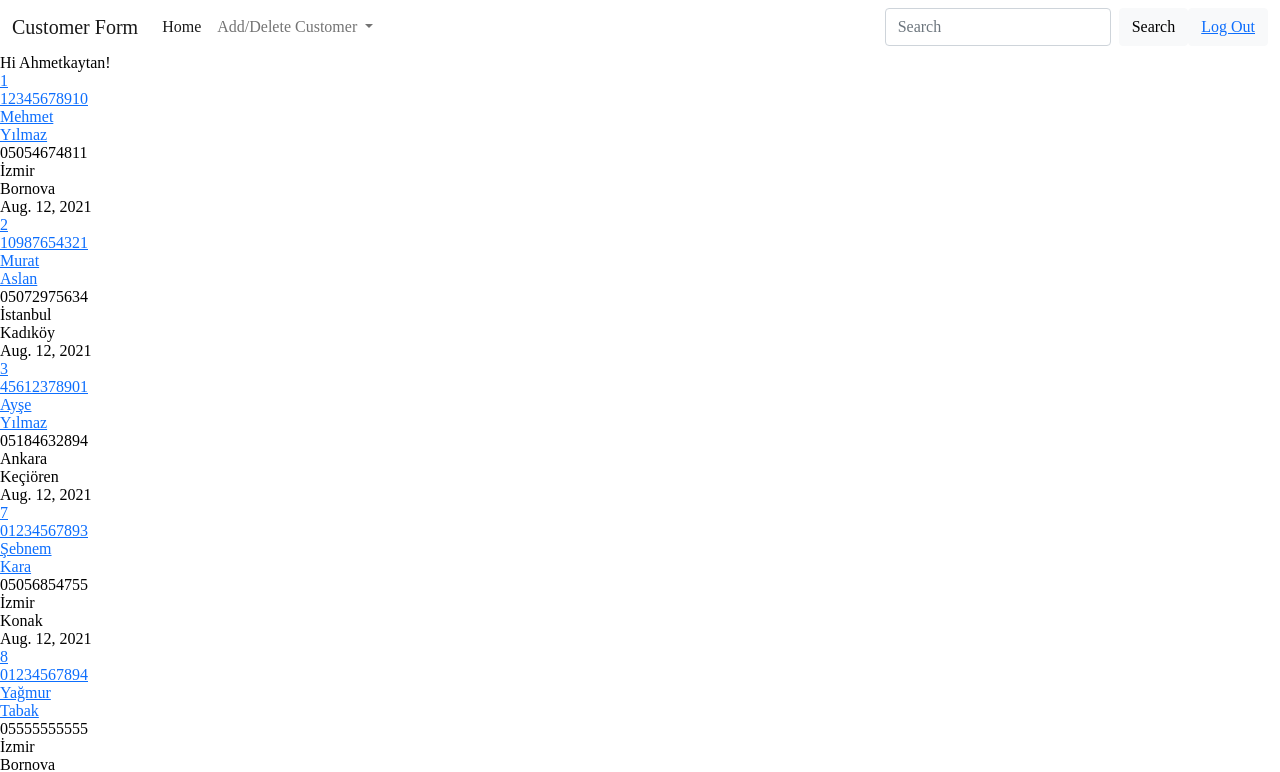
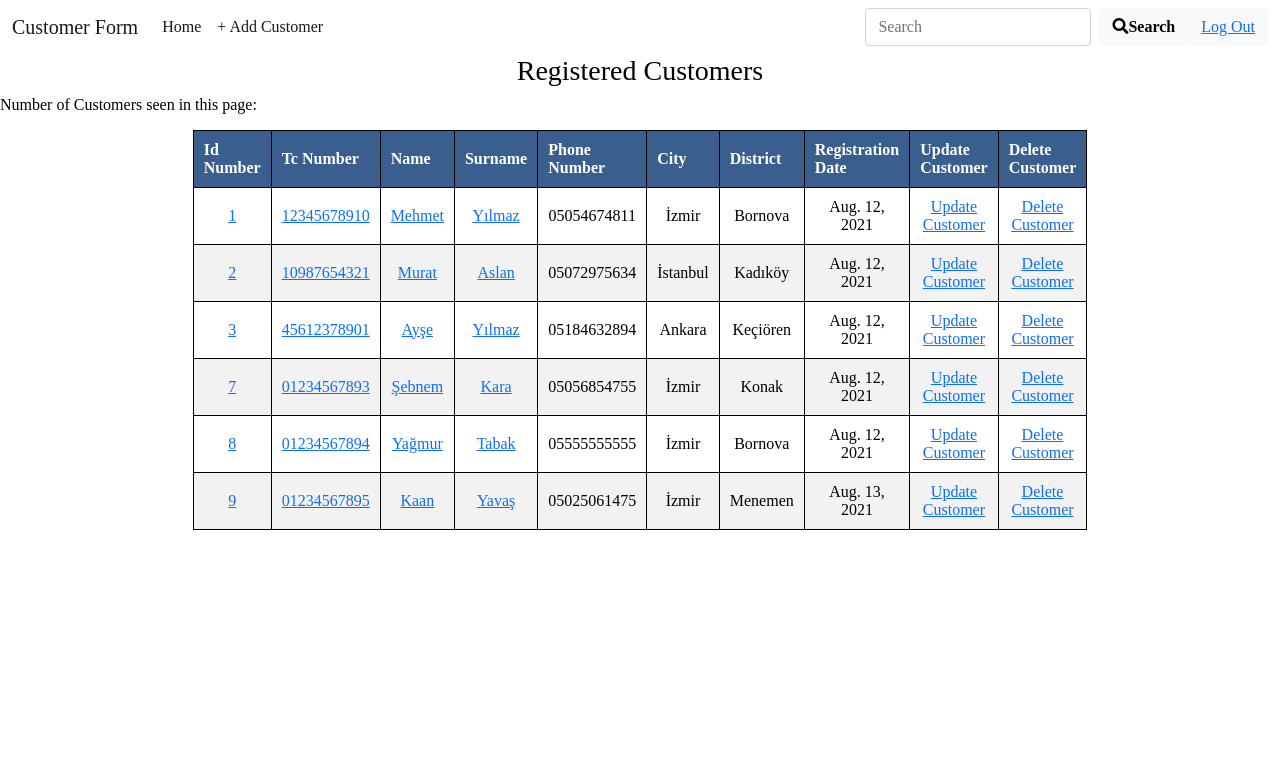
Before and after one commit to AhmetKaytan/CustomerRegistrationForm, a Django app: page / in a window 1280 px wide. Shown: the top 772 px of the page. Run offline with Django 3.2, Linux system fonts and the light colour scheme; the first user in the database is signed in; data comes from the database, SQL or seed files in the repository; some libraries are stand-ins or nearby versions.

Commit message:
style of table added, search bar now working

```diff
--- a/customerregistration/Templates/base.html
+++ b/customerregistration/Templates/base.html
@@ -5,6 +5,7 @@
     <meta charset = "utf-8" name = "viewport" content="width=device-width, initial-scale=1">
     <title>{% block title %}CustomerForm{% endblock %}</title>
     <link rel = "stylesheet" href = "{% static 'css/bootstrap.min.css' %}">
+    <link rel="stylesheet" href="https://cdnjs.cloudflare.com/ajax/libs/font-awesome/5.15.4/css/all.min.css">
 </head>
 <body>
 
--- a/customerregistration/Templates/header.html
+++ b/customerregistration/Templates/header.html
@@ -9,19 +9,18 @@
           <li class="nav-item">
             <a class="nav-link active" aria-current="page" href="/">Home</a>
           </li>
-          <li class="nav-item dropdown">
-            <a class="nav-link dropdown-toggle" href="#" id="navbarDropdown" role="button" data-bs-toggle="dropdown" aria-expanded="false">
-              Add/Delete Customer
-            </a>
-            <ul class="dropdown-menu" aria-labelledby="navbarDropdown">
-              <li><a class="dropdown-item" href="/create">+ Add Customer</a></li>
-              <li><a class="dropdown-item" href="#">- Delete Customer</a></li>
-            </ul>
+          <li>
+            <a class="nav-link active"aria-current="page" href="/create">+ Add Customer</a>
           </li>
         </ul>
         <form class="d-flex">
-          <input class="form-control me-2" type="search" placeholder="Search" aria-label="Search">
-          <button class="btn btn-light" type="submit">Search</button>
+          <input class="form-control me-2" type="search" placeholder="Search" name="q" value="{{request.GET.q}}" aria-label="Search">
+          <button class="btn btn-light" type="submit">
+              <i class="fas fa-search" >Search</i>
+
+
+
+          </button>
         </form>
         <button type="button" class="btn btn-light">
             {% if user.is_authenticated %}
--- a/customerregistration/Templates/main.html
+++ b/customerregistration/Templates/main.html
@@ -5,22 +5,80 @@
 {% block body %}
     {% if user.is_authenticated %}
 
-    Hi {{ user.username }}!<br>
+        <h3 style="text-align: center;" >Registered Customers</h3>
+        <p>Number of Customers seen in this page:</p>
 
-    {% for Customer in Customers %}
-        <a href = "/detail/{{Customer.id}}">{{ Customer.id }} </a> <br>
-        <a href = "/detail/{{Customer.id}}">{{ Customer.tc_no }} </a> <br>
-        <a href = "/detail/{{Customer.id}}">{{ Customer.name }} </a> <br>
-        <a href = "/detail/{{Customer.id}}">{{ Customer.surname }} </a> <br>
-        {{ Customer.phone_no }} <br>
-        {{ Customer.city }} <br>
-        {{ Customer.district }} <br>
-        {{Customer.registration_date}}<br>
-    {% endfor %}
 
+
+    <style>
+        table,th,tr,td{
+            border: 1px solid black;
+            border-collapse: collapse;
+        }
+        table{
+            width: 50%;
+            margin: 0 auto;
+            font-size: 1em;
+        }
+        th,td{
+            padding: 10px;
+        }
+        thead tr{
+            background: rgb(58, 94, 141);
+            color: white;
+        }
+        tbody tr{
+            text-align: center;
+        }
+        tbody tr:nth-child(even){
+            background: #f2f2f2;
+        }
+        tbody tr:hover{
+            background: #ddd;
+        }
+    </style>
+
+    <table>
+        <thead>
+            <tr>
+                <th>Id Number</th>
+                <th>Tc Number</th>
+                <th>Name</th>
+                <th>Surname</th>
+                <th>Phone Number</th>
+                <th>City</th>
+                <th>District</th>
+                <th>Registration Date</th>
+                <th>Update Customer</th>
+                <th>Delete Customer</th>
+            </tr>
+        </thead>
+
+        <tbody>
+            {% for Customer in Customers %}
+                <tr>
+                    <td> <a href = "/detail/{{Customer.id}}">{{ Customer.id }} </a> </td>
+                    <td> <a href = "/detail/{{Customer.id}}">{{ Customer.tc_no }} </a> </td>
+                    <td> <a href = "/detail/{{Customer.id}}">{{ Customer.name }} </a> </td>
+                    <td> <a href = "/detail/{{Customer.id}}">{{ Customer.surname }} </a> </td>
+                    <td> {{ Customer.phone_no }} </td>
+                    <td> {{ Customer.city }} </td>
+                    <td> {{ Customer.district }} </td>
+                    <td> {{Customer.registration_date}}</td>
+                    <td><a href="/update/{{Customer.id}}">Update Customer</a></td>
+                    <td> <a href="/delete/{{Customer.id}}">  Delete Customer  </td>
+                </tr>
+            {% endfor %}
+        </tbody>
+
+
+
+
+    </table>
 
     {% else %}
     <p>You are not logged in</p>
+    <p>Please log in to continue</p>
     <a href = "{% url 'login' %}">Log In</a>
     {% endif %}
 
--- a/customerregistration/views.py
+++ b/customerregistration/views.py
@@ -1,8 +1,10 @@
 from django import  http
+from django.db.models.query_utils import Q
 from django.shortcuts import redirect, render, HttpResponseRedirect
 from django.views import View
 from django.contrib import messages
 from django.views.generic import  View
+from django.db.models import Q
 from .models import Customer
 from .forms import CustomerForm
 from typing import Any
@@ -17,6 +19,17 @@
     template_name = 'main.html'
     def get(self, request: http.HttpRequest, *args: Any, **kwargs: Any) -> http.HttpResponse:
         Customers = Customer.objects.all()
+        query=request.GET.get('q')
+        if query:
+            Customers=Customers.filter(
+            Q(name__icontains=query) |
+            Q(id__icontains=query) |
+            Q(surname__icontains=query) |
+            Q(tc_no__icontains=query)|
+            Q(phone_no__icontains=query)|
+            Q(city__icontains=query)|
+            Q(district__icontains=query)
+        ).distinct()
         return render(request, 'main.html', {'Customers': Customers})
 
 
```
Also changed, not shown: customerregistration/Templates/detail.html (+65 -9 lines), customerregistration/Templates/form.html (+5 -3 lines), customerregistration/static/img/Delete Icon.ico (added), customerregistration/static/img/Update Icon.ico (added), db.sqlite3.
